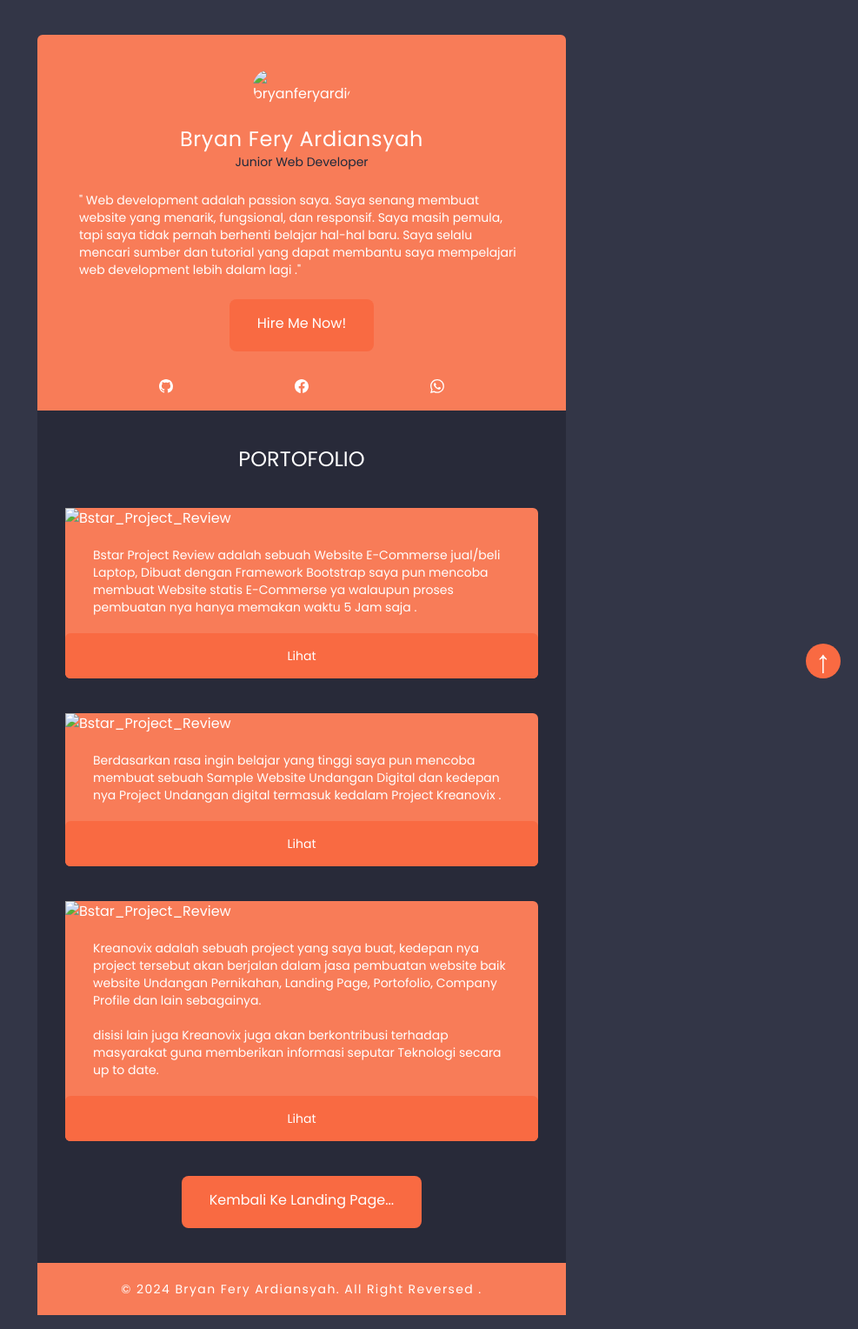
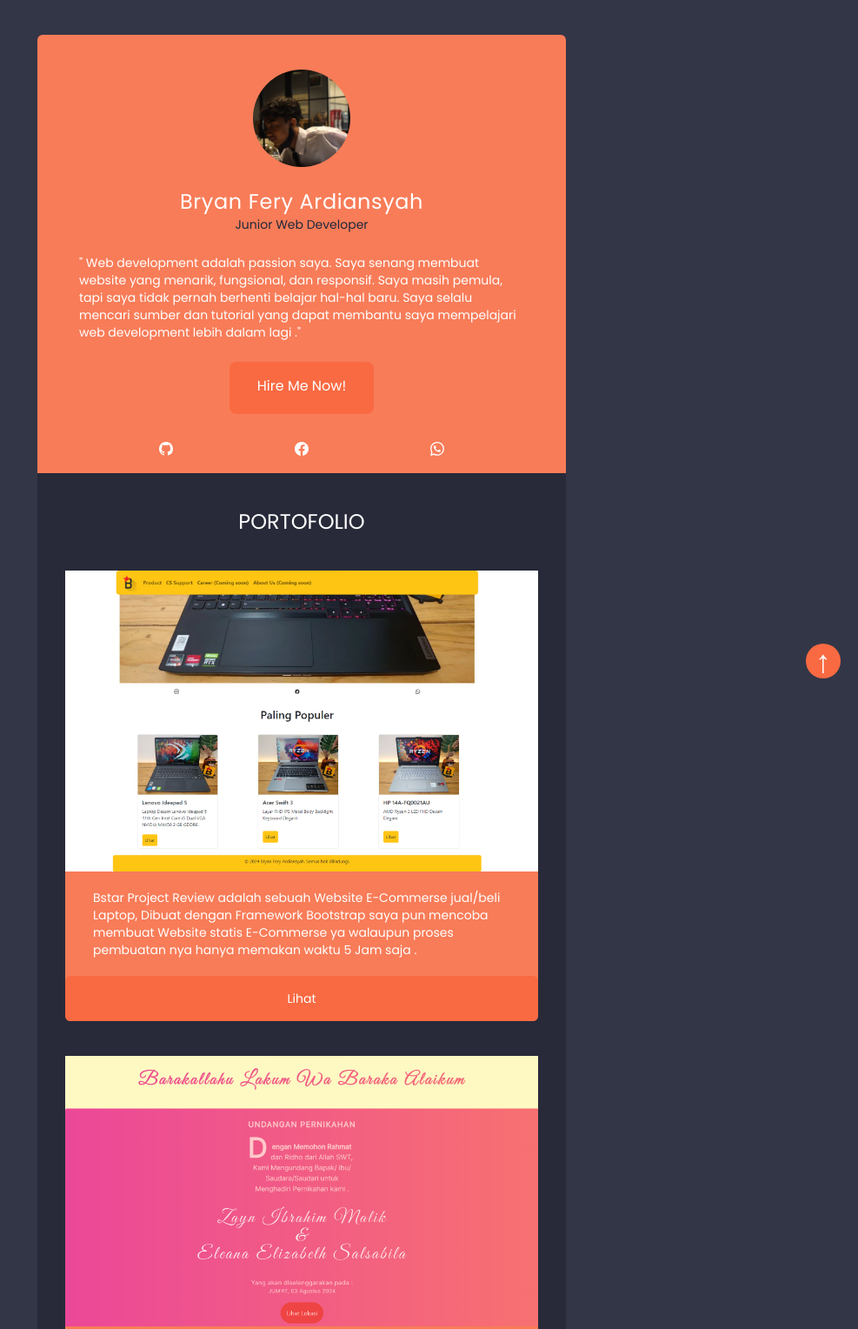
Before and after one commit to bryanzid16/My_Portofolio, a plain HTML site: page portofolio.html in a window 1280 px wide. Shown: the top 1528 px of the page at 87% size, without its empty margins (293-1280 px from the left). Drawn offline with nearby package versions, Linux system fonts and the light colour scheme; a web font is replaced by a local one.

Commit message:
Update portofolio.html

```diff
--- a/portofolio.html
+++ b/portofolio.html
@@ -29,7 +29,7 @@
     <div class="container mx-auto font-poppins my-10 max-w-xl sm:max-w-2xl px-8 text-white">
         <div class="box1 bg-[#F87C58] rounded-t-md ">
             <a href="https://www.facebook.com/bryanz.id.9" target="_blank">
-                <img src="asset_img/bryanferyardiansyah.jpg" alt="bryanferyardiansyah" class="w-28 block mx-auto rounded-full translate-y-10 hover:scale-125 transition duration-500 ease-out">
+                <img src="bryanferyardiansyah.jpg" alt="bryanferyardiansyah" class="w-28 block mx-auto rounded-full translate-y-10 hover:scale-125 transition duration-500 ease-out">
             </a>
             <h1 class="text-center mt-16 text-2xl tracking-wide">Bryan Fery Ardiansyah</h1>
             <p class="text-sm font-extralight text-slate-800 text-center">Junior Web Developer</p>
@@ -59,7 +59,7 @@
             <div class="box2 bg-[#282A39] py-10 px-8">
                 <p class="text-center text-2xl  uppercase">Portofolio</p>
                 <div class="semibox1 hover:scale-105 transition-all duration-500 ease-in-out block bg-[#F87C58] rounded-md">
-                    <img src="asset_img/Screenshot 2024-02-01 233143.png" alt="Bstar_Project_Review" class="w-full object-cover mx-auto my-10">
+                    <img src="Screenshot 2024-02-01 233143.png" alt="Bstar_Project_Review" class="w-full object-cover mx-auto my-10">
                     <p class="px-8 -mt-5 mb-5 text-sm">
                         Bstar Project Review adalah sebuah Website E-Commerse jual/beli Laptop, Dibuat dengan Framework Bootstrap saya pun mencoba membuat Website statis E-Commerse ya walaupun proses pembuatan nya hanya memakan waktu 5 Jam saja .
                     </p>
@@ -68,7 +68,7 @@
                     </p>
                 </div>
                 <div class="semibox1 hover:scale-105 transition-all duration-500 ease-in-out block bg-[#F87C58] rounded-md">
-                    <img src="asset_img/Screenshot 2024-02-01 233446.png" alt="Bstar_Project_Review" class="w-full object-cover mx-auto my-10">
+                    <img src="Screenshot 2024-02-01 233446.png" alt="Bstar_Project_Review" class="w-full object-cover mx-auto my-10">
                     <p class="px-8 -mt-5 mb-5 text-sm">
                         Berdasarkan rasa ingin belajar yang tinggi saya pun mencoba membuat sebuah Sample Website Undangan Digital dan kedepan nya Project Undangan digital termasuk kedalam Project Kreanovix .
                     </p>
@@ -77,7 +77,7 @@
                     </p>
                 </div>
                 <div class="semibox1 hover:scale-105 transition-all duration-500 ease-in-out block bg-[#F87C58] rounded-md">
-                    <img src="asset_img/Screenshot 2024-02-01 232132.png" alt="Bstar_Project_Review" class="w-full object-cover mx-auto my-10">
+                    <img src="Screenshot 2024-02-01 232132.png" alt="Bstar_Project_Review" class="w-full object-cover mx-auto my-10">
                     <p class="px-8 -mt-5 mb-5  text-sm">
                         Kreanovix adalah sebuah project yang saya buat, kedepan nya project tersebut akan berjalan dalam jasa pembuatan website baik website Undangan Pernikahan, Landing Page, Portofolio, Company Profile dan lain sebagainya. <br><br> disisi lain juga Kreanovix juga akan berkontribusi terhadap masyarakat guna memberikan informasi seputar Teknologi secara up to date.
                     </p>
```
